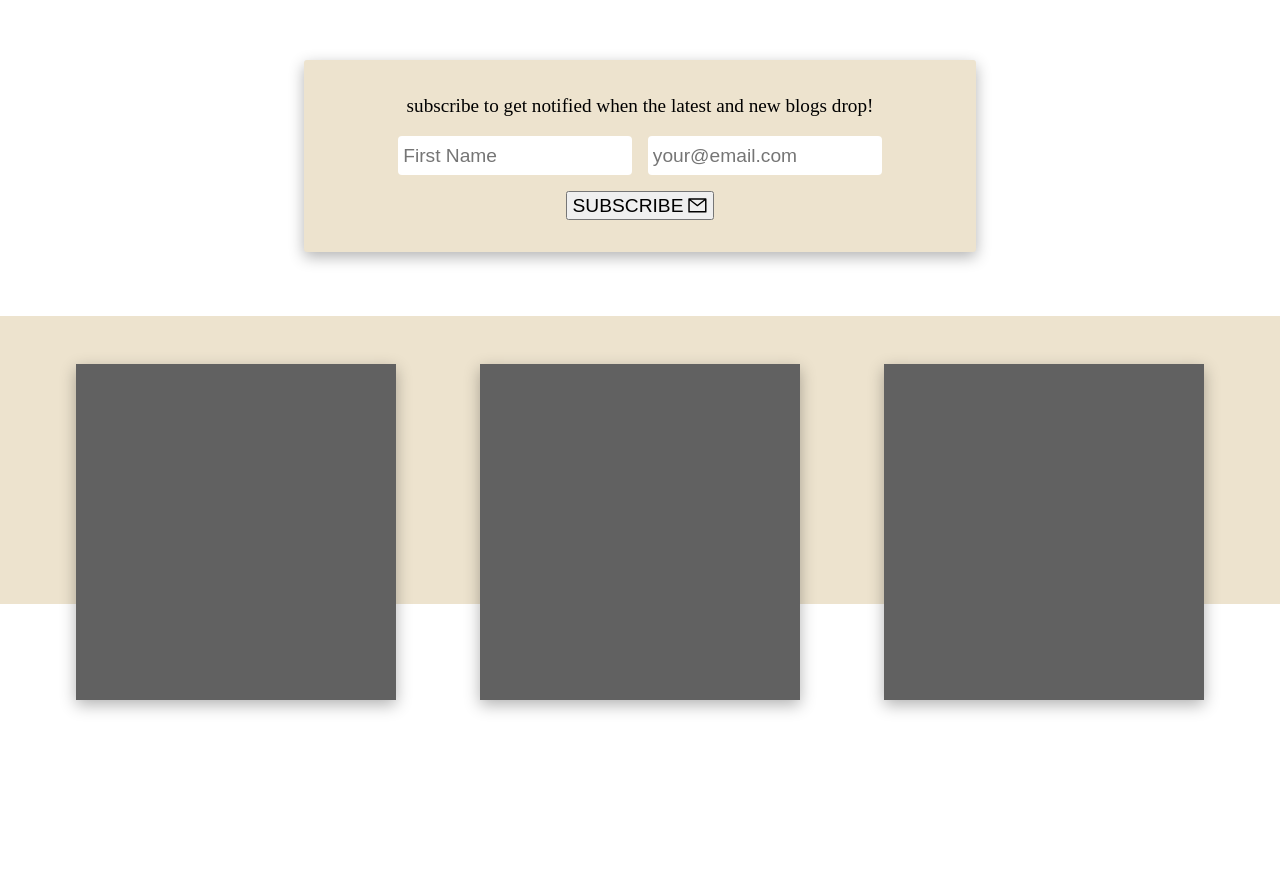
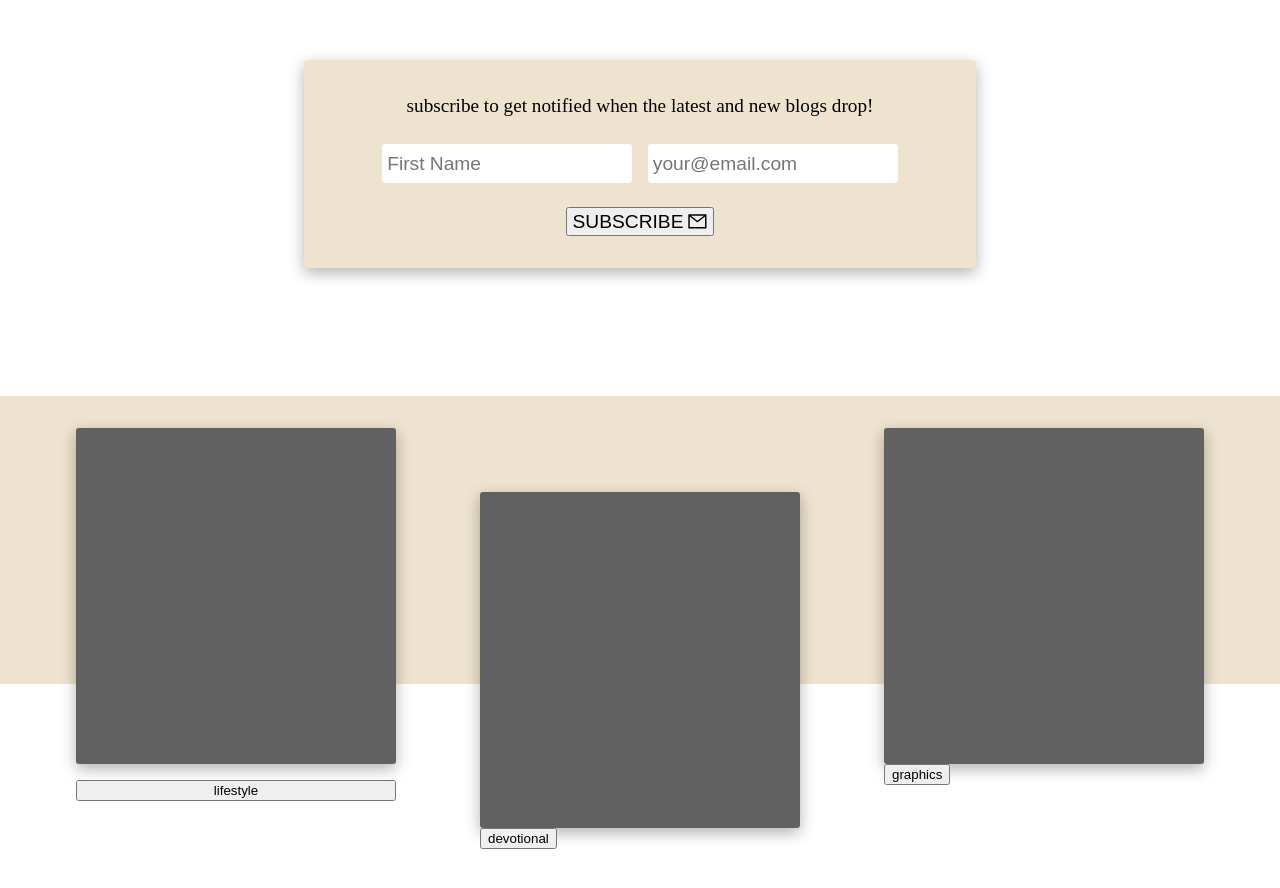
Before and after one commit to Jmichael96/Update_With_Cait_2021, a React (Create React App) app in the folder client/: page / in a window 1280 px wide. Shown: the part 860-1748 px from the top of the page. Built offline with nearby package versions, Linux system fonts and the light colour scheme; no server answers.

Commit message:
working on the category cards

```diff
--- a/client/src/components/Post/PostCategories/PostCategories.jsx
+++ b/client/src/components/Post/PostCategories/PostCategories.jsx
@@ -11,15 +11,24 @@ const PostCategories = () => {
     return (
         <section id="postCategoriesStyles_root">
             <div id="postCategoriesStyles_relativeBg" style={{ backgroundColor: Colors.accentColor }}>
+                <div className="postCategoriesStyles_outerCard">
                     <main className="postCategoriesStyles_card">
 
                     </main>
+                    <button className="postCategoriesStyles_button">lifestyle</button>
+                </div>
+                <div className="postCategoriesStyles_outerCard">
                     <main className="postCategoriesStyles_card">
 
                     </main>
+                    <button>devotional</button>
+                </div>
+                <div className="postCategoriesStyles_outerCard">
                     <main className="postCategoriesStyles_card">
 
                     </main>
+                    <button>graphics</button>
+                </div>
             </div>
         </section>
     );
--- a/client/src/components/Post/PostCategories/postCategories.css
+++ b/client/src/components/Post/PostCategories/postCategories.css
@@ -2,7 +2,7 @@
 
 #postCategoriesStyles_root {
     height: 35rem;
-    margin-top: 3rem;
+    margin-top: 7rem;
 }
 
 /* relative background for the cards */
@@ -15,13 +15,33 @@
     justify-content: space-evenly;
 }
 
+/* outer card style */
+
+.postCategoriesStyles_outerCard {
+    width: 100%;
+    max-width: 20rem;
+    margin: 2rem .5rem 0 .5rem;
+}
+
 /* each category card */
 
-.postCategoriesStyles_card {
+.postCategoriesStyles_outerCard>.postCategoriesStyles_card {
     height: 21rem;
     width: 100%;
     max-width: 20rem;
     background-color: rgb(97, 97, 97);
-    margin: 3rem .5rem 0 .5rem;
     box-shadow: 0 5px 15px rgba(0, 0, 0, 0.3);
+    border-radius: 3px;
 }
+
+/* selecting the middle card for unique styling */
+
+.postCategoriesStyles_outerCard:nth-child(2) {
+    margin-top: 6rem;
+}
+
+/* style of buttons */
+.postCategoriesStyles_button {
+    width: 100%;
+    margin: 1rem 0;
+}
--- a/client/src/components/Subscribe/subscribe.css
+++ b/client/src/components/Subscribe/subscribe.css
@@ -32,9 +32,9 @@
     border-radius: 4px;
     padding: .5rem .3rem;
     font-size: 1.2rem;
-    margin: 0 .5rem;
+    margin: .5rem .5rem;
     width: 90%;
-    max-width: 14rem;
+    max-width: 15rem;
     height: 1.4rem;
 }
 
```
Lines whose indentation alone changed are shown as unchanged.
